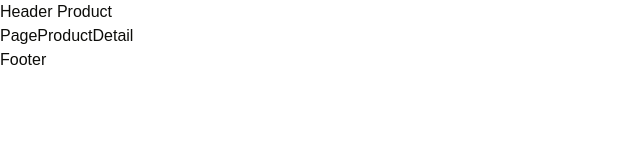
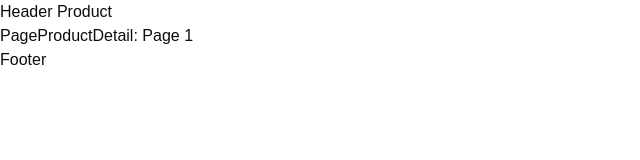
Before and after one commit to dominicpam89/refresher-03-axios-experimentation, a React (Vite) app: page /products/1 in a window 1280 px wide. Shown: the top 160 px of the page, without its empty margins (0-640 px from the left). Built offline with nearby package versions, Linux system fonts and the light colour scheme.

Commit message:
establish basic params reading into pages

```diff
--- a/src/pages/PageBlogDetail.tsx
+++ b/src/pages/PageBlogDetail.tsx
@@ -1,3 +1,7 @@
+import { useParams } from 'react-router';
+
 export default function PageBlogDetail() {
-  return <div>PageBlogDetail</div>;
+  const params = useParams();
+  if (!params.id || isNaN(Number(params.id))) return <div>404 | No valid id</div>;
+  return <div>PageBlogDetail: Page {params.id}</div>;
 }
--- a/src/pages/PageBlogEdit.tsx
+++ b/src/pages/PageBlogEdit.tsx
@@ -1,3 +1,7 @@
+import { useParams } from 'react-router';
+
 export default function PageBlogEdit() {
-  return <div>PageBlogEdit</div>;
+  const params = useParams();
+  if (!params.id || isNaN(Number(params.id))) return <div>404 | No valid id</div>;
+  return <div>PageBlogEdit: Page {params.id}</div>;
 }
--- a/src/pages/PageProductDetail.tsx
+++ b/src/pages/PageProductDetail.tsx
@@ -1,3 +1,7 @@
+import { useParams } from 'react-router';
+
 export default function PageProductDetail() {
-  return <div>PageProductDetail</div>;
+  const params = useParams();
+  if (!params.id || isNaN(Number(params.id))) return <div>404 | No valid id</div>;
+  return <div>PageProductDetail: Page {params.id}</div>;
 }
--- a/src/pages/PageProductEdit.tsx
+++ b/src/pages/PageProductEdit.tsx
@@ -1,3 +1,7 @@
+import { useParams } from 'react-router';
+
 export default function PageProductEdit() {
-  return <div>PageProductEdit</div>;
+  const params = useParams();
+  if (!params.id || isNaN(Number(params.id))) return <div>404 | No valid id</div>;
+  return <div>PageProductEdit: Page {params.id}</div>;
 }
```
